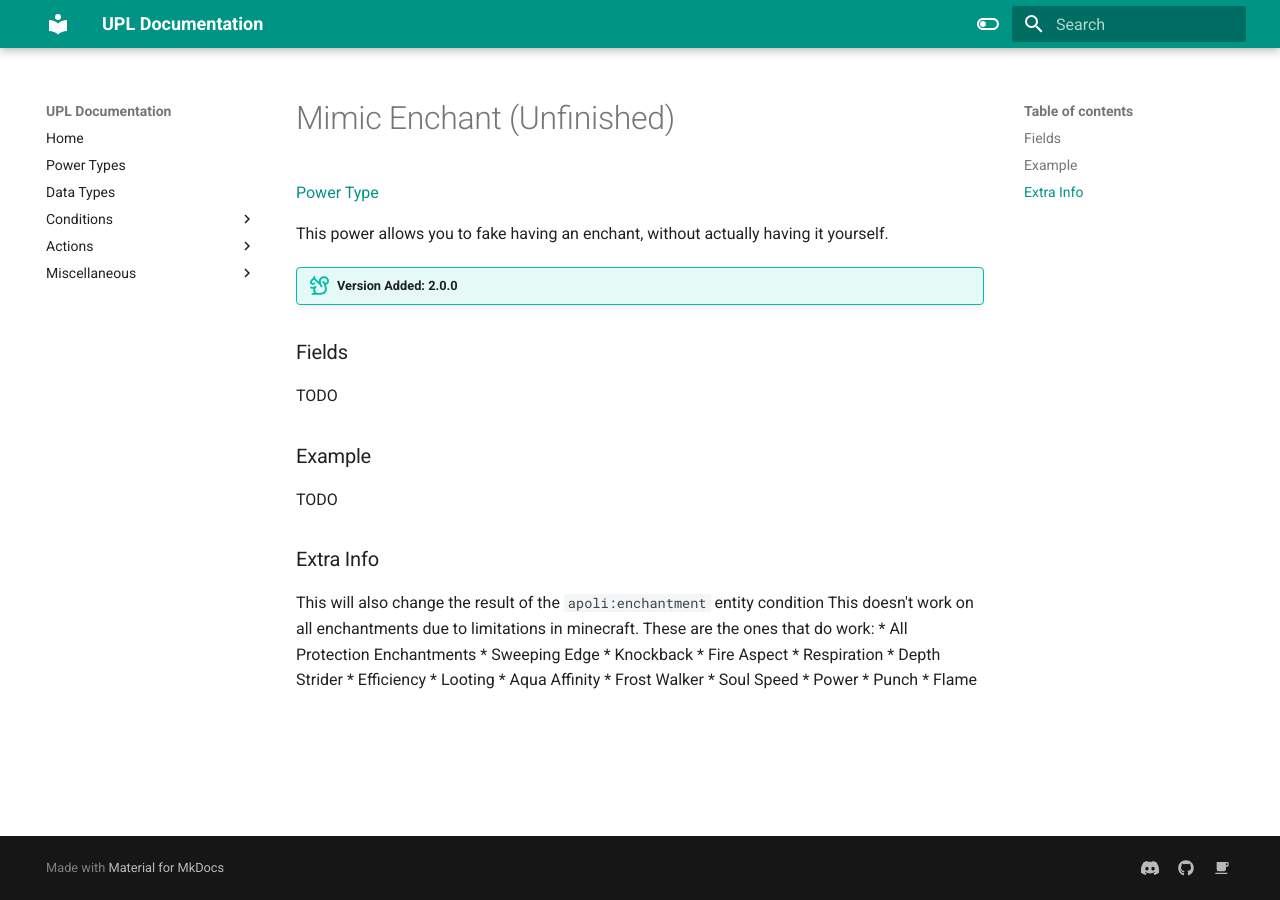
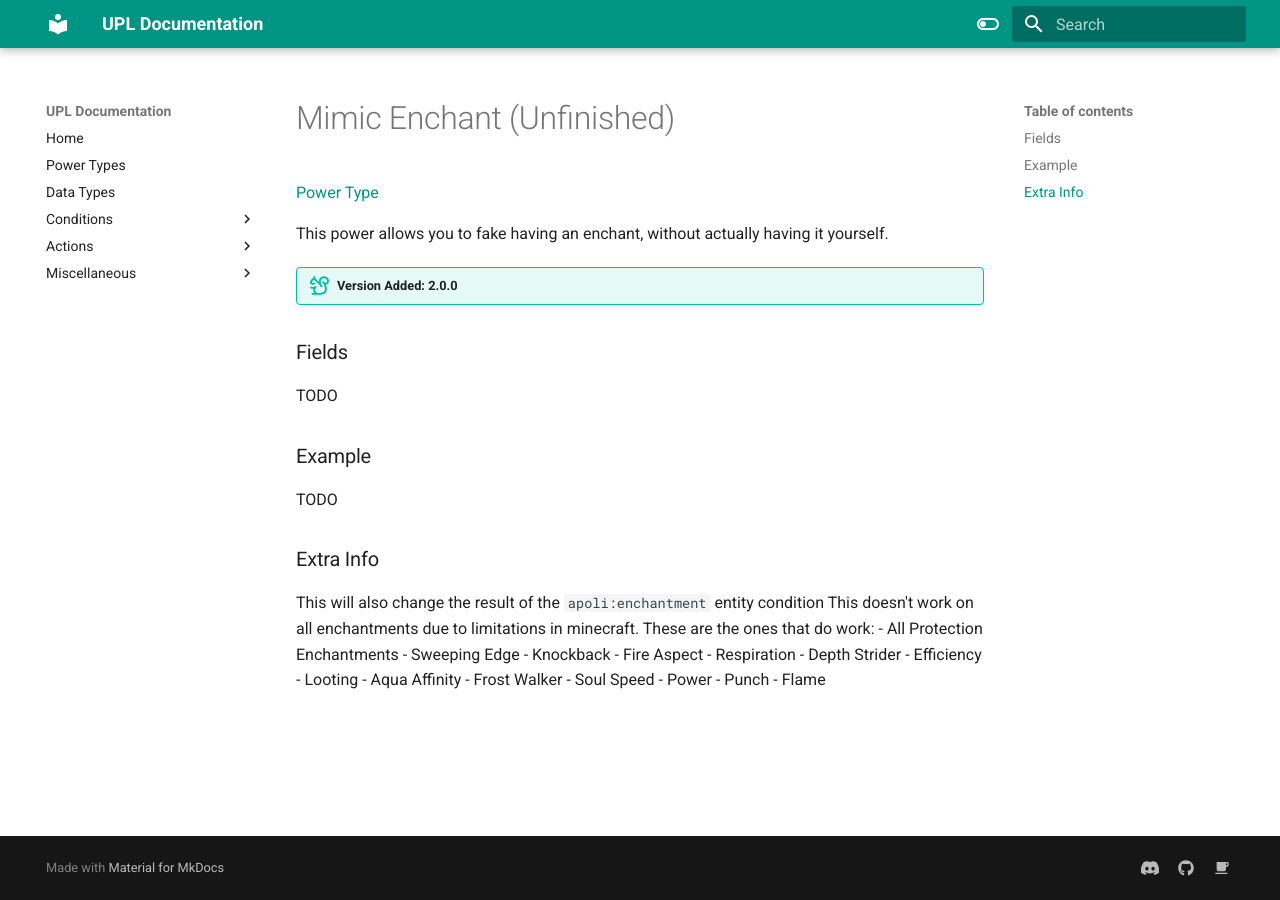
Before and after one commit to UltrusBot/Mob-Origin-Docs, an MkDocs documentation site: the page built from docs/power_types/mimic_enchant.md, in a window 1280 px wide. Built offline with MkDocs 1.6.1 and Material for MkDocs 9.7.7, drawn with Linux system fonts in a browser that asks for light colours; the version menu is left out.

Commit message:
Change List Delimiter

```diff
--- a/docs/power_types/mimic_enchant.md
+++ b/docs/power_types/mimic_enchant.md
@@ -18,17 +18,17 @@ TODO
 ### Extra Info
 This will also change the result of the `apoli:enchantment` entity condition
 This doesn't work on all enchantments due to limitations in minecraft. These are the ones that do work:
- * All Protection Enchantments
- * Sweeping Edge
- * Knockback
- * Fire Aspect
- * Respiration
- * Depth Strider
- * Efficiency
- * Looting
- * Aqua Affinity
- * Frost Walker
- * Soul Speed
- * Power
- * Punch
- * Flame
+ - All Protection Enchantments
+ - Sweeping Edge
+ - Knockback
+ - Fire Aspect
+ - Respiration
+ - Depth Strider
+ - Efficiency
+ - Looting
+ - Aqua Affinity
+ - Frost Walker
+ - Soul Speed
+ - Power
+ - Punch
+ - Flame
```
